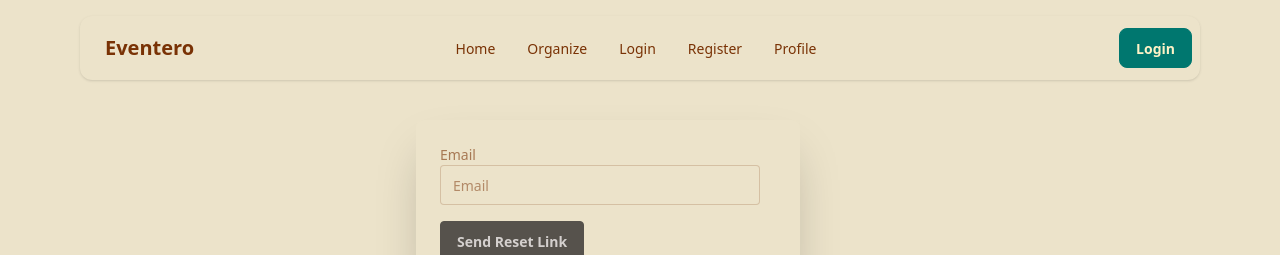
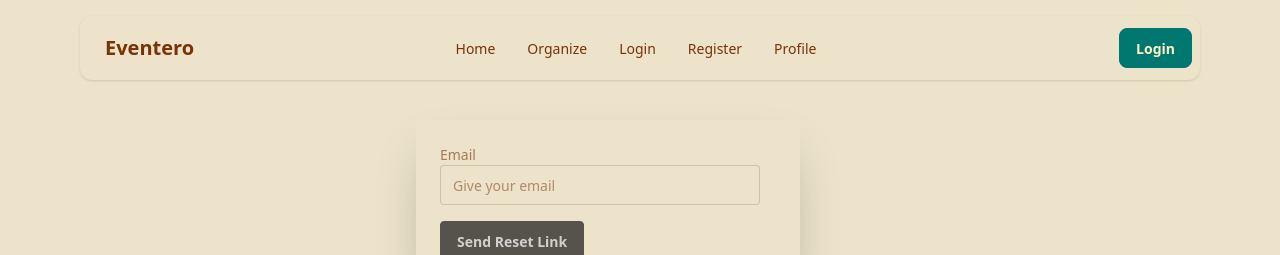
Before and after one commit to RafexStrike/Assignment-9, a React (Vite) app: page /forgetpassword in a window 1280 px wide. Shown: the top 255 px of the page. Built offline with nearby package versions, Linux system fonts and the light colour scheme; no server answers.

Commit message:
Show the email also in the forget password form - feature successfully added!

```diff
--- a/src/Components/ForgetPassword/ForgetPassword.jsx
+++ b/src/Components/ForgetPassword/ForgetPassword.jsx
@@ -1,8 +1,12 @@
 import React from "react";
 import { use } from "react";
 import AuthContext from "../../Contexts/Auth/AuthContext";
+import { useLocation } from "react-router";
 
 const ForgetPassword = () => {
+  const location = useLocation();
+  const passedEmail = location.state?.loginEmail;
+  console.log(passedEmail);
   const { sendPasswordResetLink } = use(AuthContext);
   const handleResetPassword = (event) => {
     event.preventDefault();
@@ -20,7 +24,8 @@ const ForgetPassword = () => {
               name="email"
               type="email"
               className="input"
-              placeholder="Email"
+              placeholder="Give your email"
+              defaultValue={passedEmail ? passedEmail : ""}
             />
 
             <button className="btn btn-neutral mt-4">Send Reset Link</button>
--- a/src/Components/Login/Login.jsx
+++ b/src/Components/Login/Login.jsx
@@ -5,8 +5,10 @@ import { use } from "react";
 import { useLocation, useNavigate } from "react-router";
 import { toast, Toaster } from "react-hot-toast";
 import DynamicPageTitle from "../DynamicPageTitle/DynamicPageTitle";
-
+import { useState } from "react";
 const Login = () => {
+  const [loginEmail, setLoginEmail] = useState("");
+  // console.log(loginEmail);
   const userInfo = use(AuthContext);
   const loginUser = userInfo.loginUser;
   const loginUserWithGoogle = userInfo.loginUserWithGoogle;
@@ -14,7 +16,6 @@ const Login = () => {
   const locationLogin = useLocation();
 
   const handleGoogleLogIn = () => {
-
     loginUserWithGoogle()
       .then((result) => {
         // console.log(result);
@@ -28,14 +29,15 @@ const Login = () => {
   };
 
   const handleRegister = (event) => {
-
     event.preventDefault();
     const email = event.target.email.value;
     const password = event.target.password.value;
     const passwordRegex = /^(?=.*[A-Z])(?=.*[a-z]).{6,}$/;
 
     if (!passwordRegex.test(password)) {
-      toast.error("Password must be at least 6 characters long and include at least one uppercase and one lowercase letter.");
+      toast.error(
+        "Password must be at least 6 characters long and include at least one uppercase and one lowercase letter."
+      );
       return;
     }
 
@@ -73,6 +75,7 @@ const Login = () => {
                   type="email"
                   className="input mb-3"
                   placeholder="Email"
+                  onChange={(e) => setLoginEmail(e.target.value)}
                 />
                 <label className="label">Password</label>
                 <input
@@ -84,6 +87,7 @@ const Login = () => {
                 <div>
                   <Link
                     to={`/forgetpassword`}
+                    state={{ loginEmail }}
                     className="link link-hover font-extralight"
                   >
                     Forgot Password?
```
